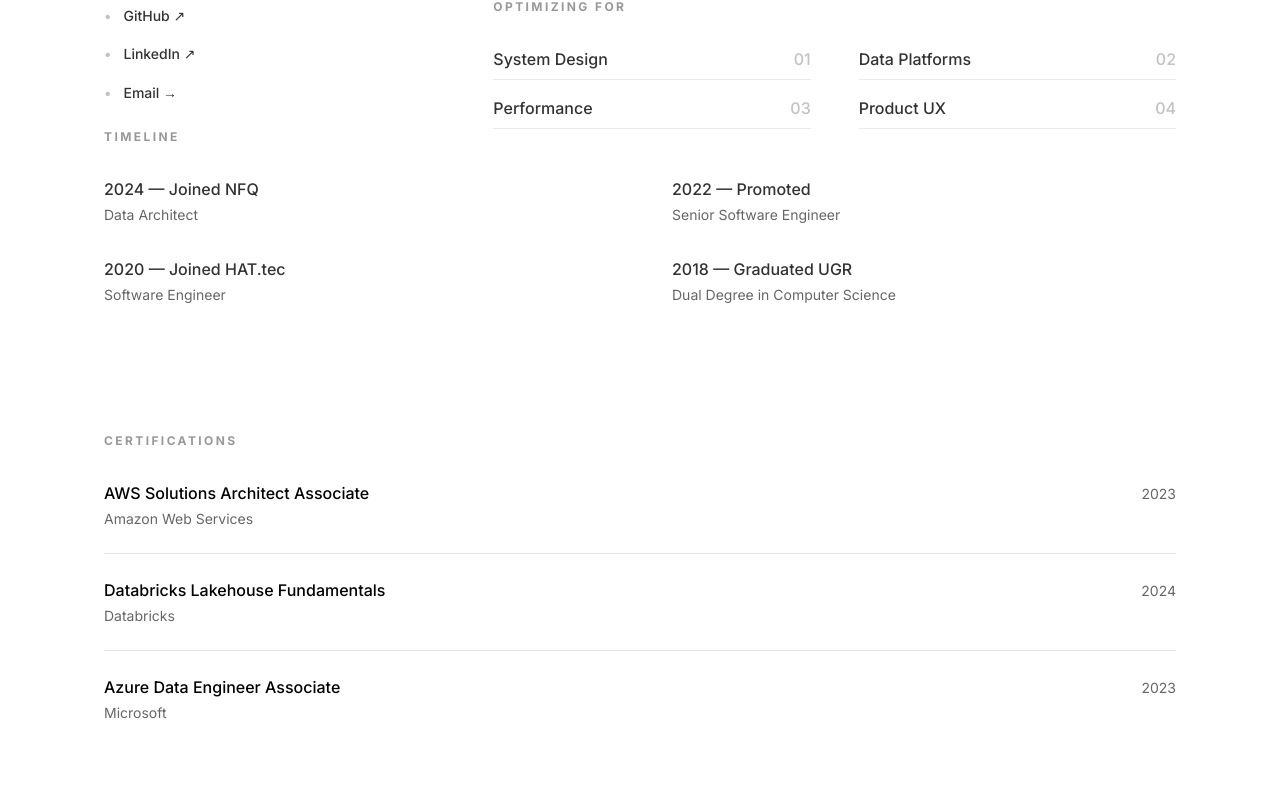
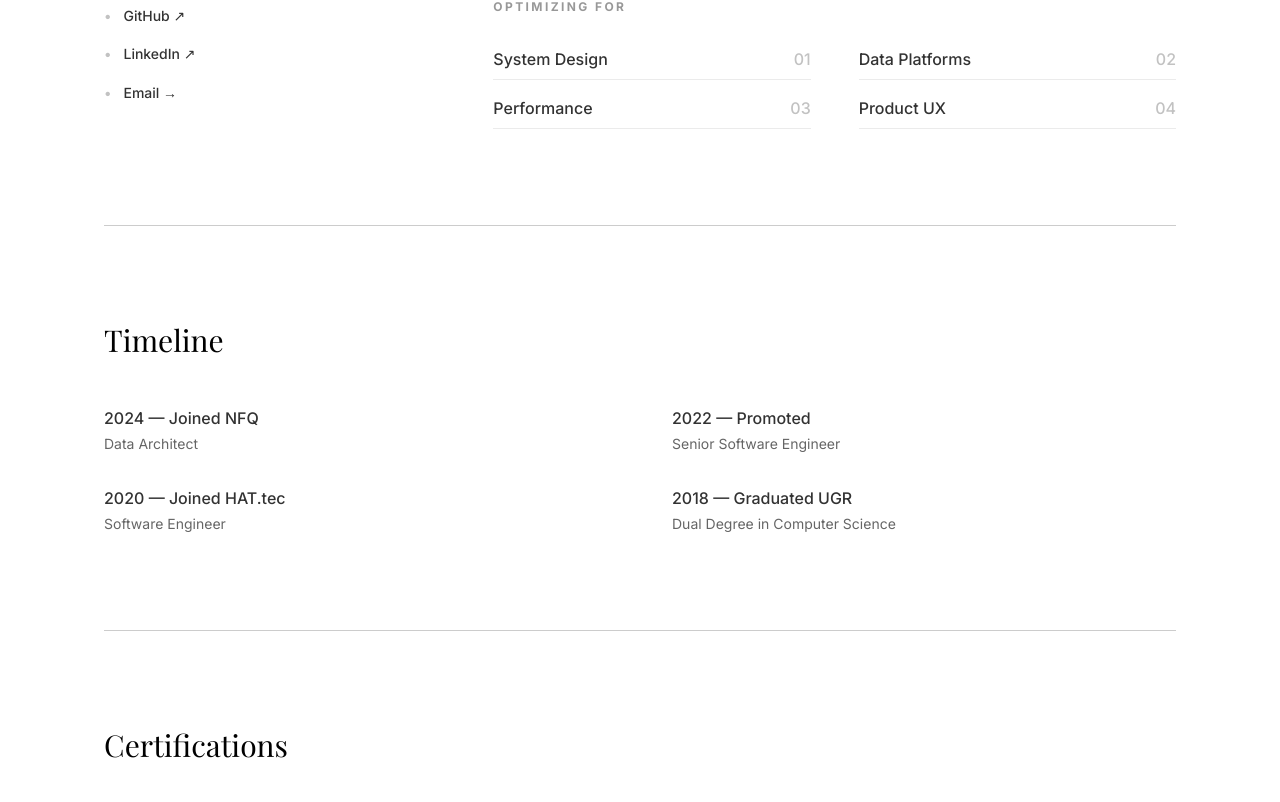
Before and after one commit to carlosmatac/carlos-portfolio, a Next.js app: page /about in a window 1280 px wide. Shown: the part 918-1720 px from the top of the page. Built offline with nearby package versions, Linux system fonts and the light colour scheme.

Commit message:
Changed titles of certifications and timeline

```diff
--- a/src/app/(site)/about/page.tsx
+++ b/src/app/(site)/about/page.tsx
@@ -125,9 +125,12 @@ export default function AboutPage() {
           </div>
         </div>
 
+        {/* Divider */}
+        <div className="border-t border-[rgb(var(--line)/0.2)] my-16 md:my-24"></div>
+
         {/* Timeline Section */}
-        <div className="mb-24 md:mb-32">
-          <h3 className="text-xs uppercase tracking-[0.2em] font-bold mb-8 opacity-40">Timeline</h3>
+        <div className="mb-16 md:mb-24">
+          <h2 className="font-serif text-2xl md:text-3xl font-medium mb-10 md:mb-12">Timeline</h2>
           <div className="grid md:grid-cols-2 gap-x-16 gap-y-8">
             {timeline.map((item, index) => (
               <div key={index} className="space-y-1">
@@ -142,9 +145,12 @@ export default function AboutPage() {
           </div>
         </div>
 
+        {/* Divider */}
+        <div className="border-t border-[rgb(var(--line)/0.2)] my-16 md:my-24"></div>
+
         {/* Certifications Section */}
-        <div className="mb-24 md:mb-32">
-          <h3 className="text-xs uppercase tracking-[0.2em] font-bold mb-8 opacity-40">Certifications</h3>
+        <div className="mb-16 md:mb-24">
+          <h2 className="font-serif text-2xl md:text-3xl font-medium mb-10 md:mb-12">Certifications</h2>
           <div className="space-y-6">
             {certifications.map((cert, index) => (
               <div
```
